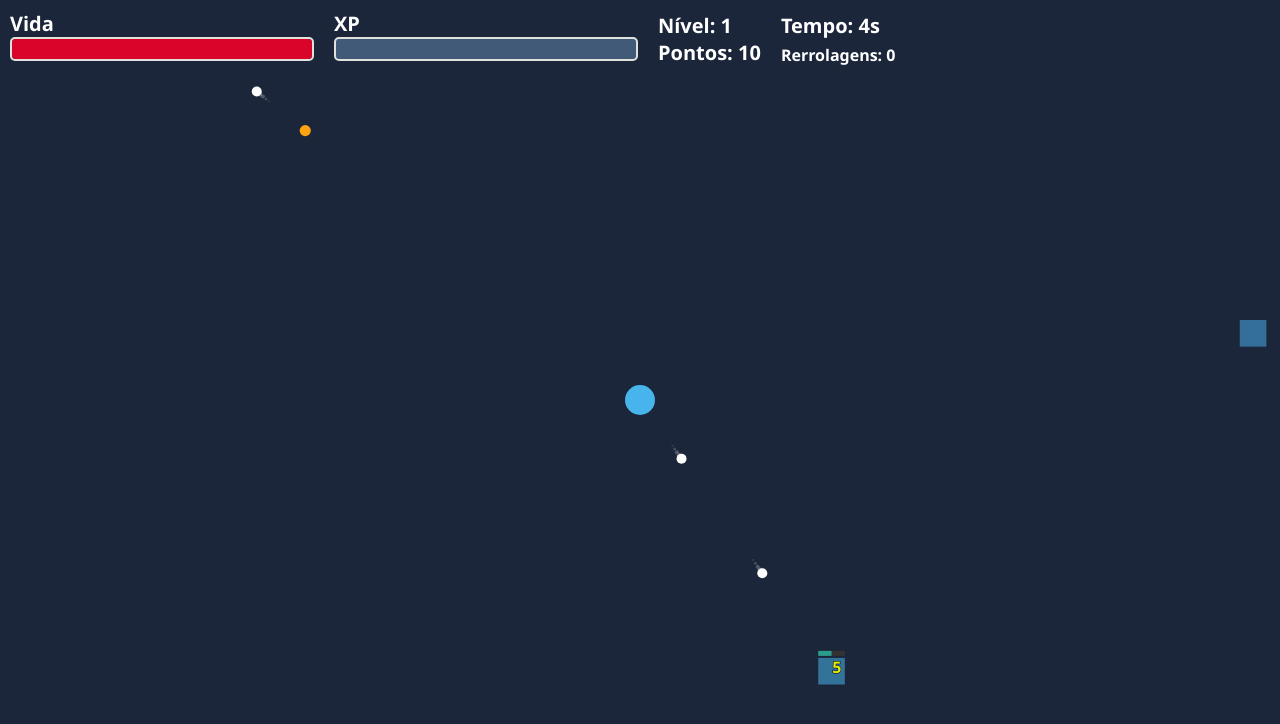
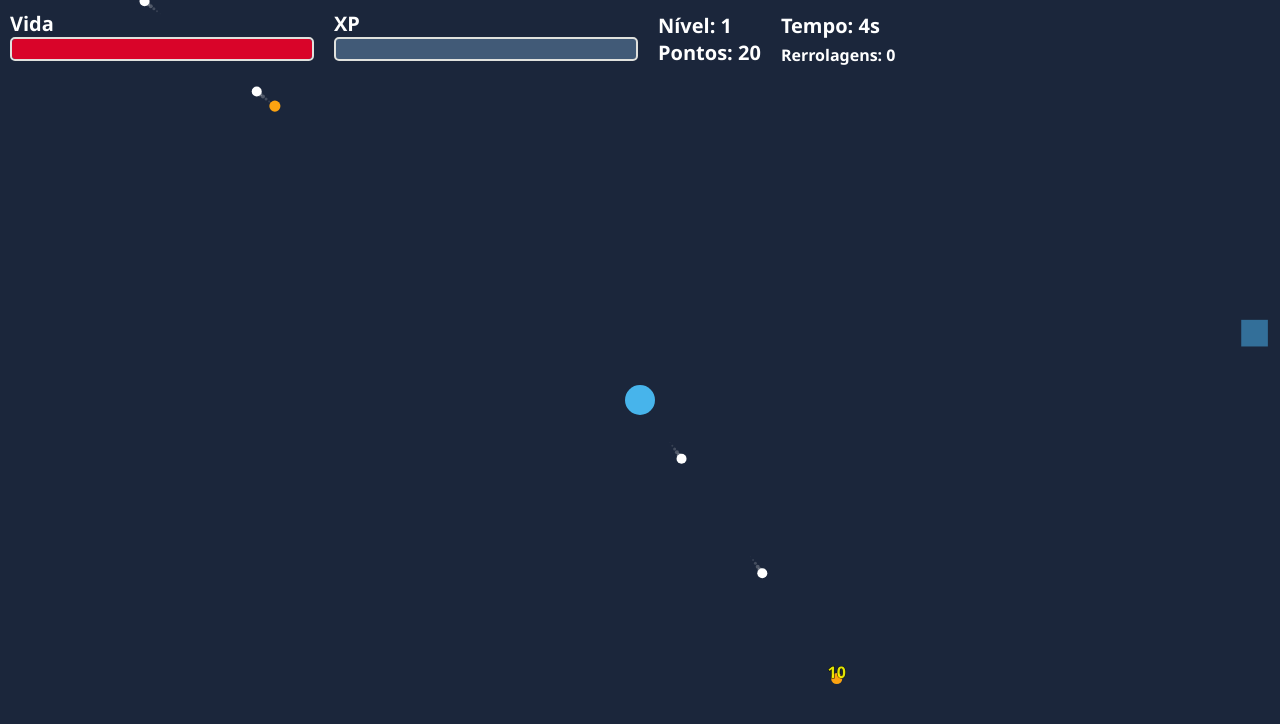
Before and after one commit to PrismaTiel/TesteDeJogo, a plain HTML site: page index.html in a window 1280 px wide. Drawn offline with Linux system fonts and the light colour scheme.

Commit message:
Update index.html

```diff
--- a/index.html
+++ b/index.html
@@ -161,7 +161,7 @@ function init() {
     if (animationId) cancelAnimationFrame(animationId);
     canvas.width = window.innerWidth; canvas.height = window.innerHeight;
     player = new Player(canvas.width / 2, canvas.height / 2);
-    playerStats = { maxHealth: 100, currentHealth: 100, healthRegen: 0, moveSpeed: 3, pickupRadius: 60, xpGain: 1, damageMultiplier: 1, defenseMultiplier: 1, rerolls: 0, fireRate: 35, projDamage: 5, projSpeed: 4, projSize: 5, projPierce: 0, projAmount: 1, reaperSoulChance: 0, staticFieldRadius: 0, staticFieldDamage: 2, meteorShower: 0, meteorDamage: 10, meteorInterval: 10, };
+    playerStats = { maxHealth: 100, currentHealth: 100, healthRegen: 0, moveSpeed: 3, pickupRadius: 60, xpGain: 1, damageMultiplier: 1, defenseMultiplier: 1, rerolls: 0, fireRate: 35, projDamage: 10, projSpeed: 4, projSize: 5, projPierce: 0, projAmount: 1, reaperSoulChance: 0, staticFieldRadius: 0, staticFieldDamage: 2, meteorShower: 0, meteorDamage: 10, meteorInterval: 10, };
     playerUpgrades = {};
     projectiles = []; enemies = []; xpOrbs = []; effects = []; hearts = []; damageNumbers = [];
     score = 0; level = 1; currentXP = 0; requiredXP = 80;
```
